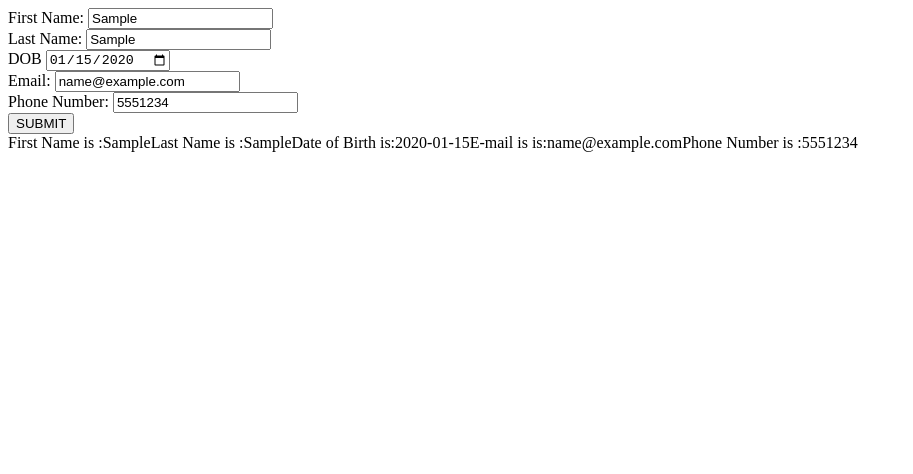
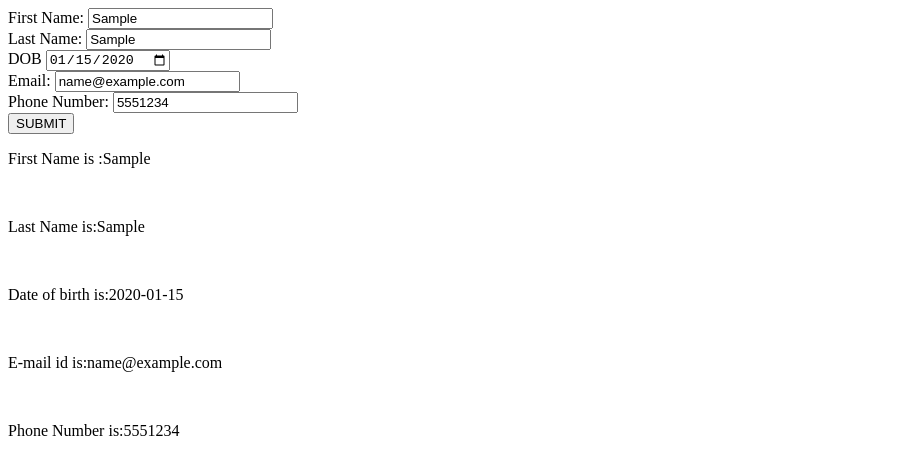
Before and after one commit to priyacreddyb/Chandu-batch-32, a plain HTML site: page 06-05-23/ProfileInformation.html in a window 1280 px wide. Both pictures are taken after typing "Sample", "Sample", "2020-01-15", "name@example.com", "5551234" into the empty fields and a click on the button "SUBMIT". Shown: the whole page, without its empty margins (0-913 px from the left). Drawn offline with Linux system fonts and the light colour scheme.

Commit message:
commiting ProfileInformation

```diff
--- a/06-05-23/ProfileInformation.html
+++ b/06-05-23/ProfileInformation.html
@@ -22,11 +22,13 @@
             <input type="tel" id="Pno" maxlength="10" >
             <br>
             <button onclick="displayAllValues()">SUBMIT</button>
-            <!-- <div id="displayingValues"></div> -->
-
-
-          </div>
-          <div id="displayingValues"></div>
+            <p id="p1"></p><br>
+            <p id="p2"></p><br>
+            <p id="p3"></p><br>
+            <p id="p4"></p><br>
+            <p id="p5"></p>
+            </div>
+          <p id="displayingValues"></p>
 
             <script>
                 function displayAllValues(){
@@ -36,16 +38,11 @@
                  var emailId= document.getElementById("mail").value;
                  var phoneNumber= document.getElementById("Pno").value;
 
-                 document.getElementById('displayingValues').innerHTML=
-                 "First Name is :"+firstName
-                 +"Last Name is :"+lastName
-                 +"Date of Birth is:"+dateOfBirth
-                 +"E-mail is is:"+emailId
-                 +"Phone Number is :"+phoneNumber;
-                //  document.getElementById("displayingValues").innerHTML="Last Name is:"+lastName;
-                //  document.getElementById("displayingValues").innerHTML="Date of birth is:"+dateOfBirth;
-                //  document.getElementById("displayingValues").innerHTML="E-mail id is:"+emailId;
-                //  document.getElementById("displayingValues").innerHTML="Phone Number is:"+phoneNumber;
+                 document.getElementById('p1').innerHTML="First Name is :"+firstName
+                 document.getElementById("p2").innerHTML="Last Name is:"+lastName;
+                 document.getElementById("p3").innerHTML="Date of birth is:"+dateOfBirth;
+                 document.getElementById("p4").innerHTML="E-mail id is:"+emailId;
+                 document.getElementById("p5").innerHTML="Phone Number is:"+phoneNumber;
 
 
 
```
Also changed, not shown: 06-05-23/assets/2023-06-06.png (added).
